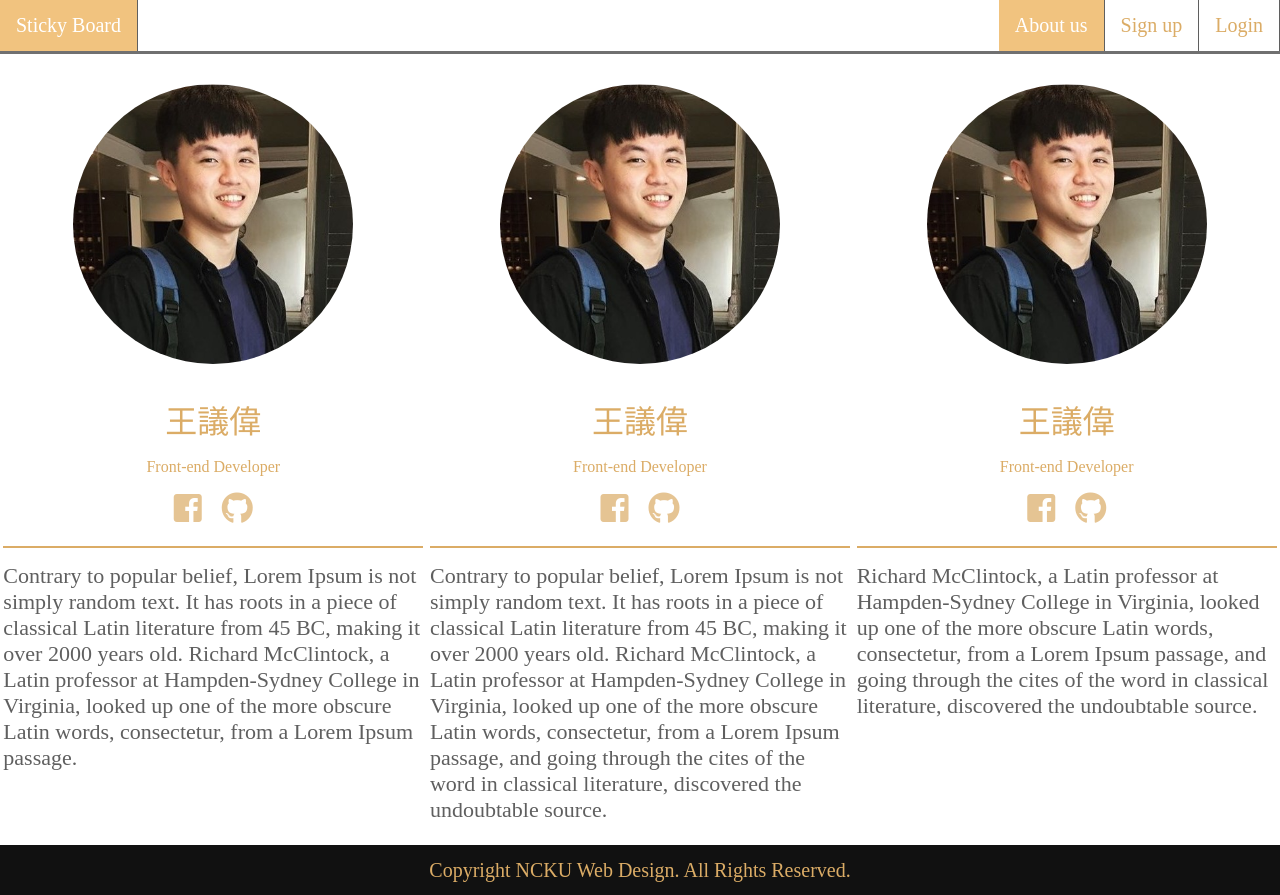
After one commit to eric8607242/StickyBoard, a Django app: template stickyboard/templates/about.html in a window 1280 px wide. The commit adds this page. Run offline with Django 3.2, Linux system fonts and the light colour scheme; the template is opened without the code that fills it, so the values that code supplies are empty; some libraries are stand-ins or nearby versions.

Commit message:
Complete front-end v1

```diff
--- /dev/null
+++ b/stickyboard/static/css/about.css
@@ -0,0 +1,33 @@
+a {
+    text-decoration: none;
+}
+
+.developer-name {
+    color: #dbac66;
+    font-size: 32px;
+}
+
+.developer-title {
+    color: #dbac66;
+    font-size: 16px;
+}
+
+.contact-icons i{
+    color: #dbac66;
+    opacity: 0.7;
+}
+
+.contact-icons i:hover {
+    opacity: 1;
+    -webkit-transition-duration: 0.4s;
+    -o-transition-duration: 0.4s;
+    transition-duration: 0.4s;
+    -webkit-transform: scale(1.2);
+    -ms-transform: scale(1.2);
+    transform: scale(1.2);
+}
+
+.developer-description {
+    color: rgb(95, 95, 95);
+    font-size: 22px;
+}
--- /dev/null
+++ b/stickyboard/static/css/grid.css
@@ -0,0 +1,102 @@
+html,
+body {
+    margin: 0;
+    padding: 0;
+    height: 100%;
+}
+
+.my-wrapper {
+    min-height: 100%;
+    position: relative;
+}
+
+section{
+    padding-bottom:50px;   /* Height of the footer */
+}
+
+.member-outer {
+    background-color: rgb(255, 255, 255);
+    display: -webkit-box;
+    display: -ms-flexbox;
+    display: flex;
+    -webkit-box-orient: vertical;
+    -webkit-box-direction: normal;
+        -ms-flex-direction: column;
+            flex-direction: column;
+    -ms-flex-pack: distribute;
+        justify-content: space-around;
+    -webkit-box-align: center;
+        -ms-flex-align: center;
+            align-items: center;
+}
+
+.member-inner {
+    width: 100%;
+    max-width: 1400px;
+    min-height: 85vh;
+    margin-top: 30px;
+    display: -webkit-box;
+    display: -ms-flexbox;
+    display: flex;
+    -ms-flex-wrap: wrap;
+        flex-wrap: wrap;
+    -webkit-box-orient: horizontal;
+    -webkit-box-direction: normal;
+        -ms-flex-direction: row;
+            flex-direction: row;
+    -ms-flex-pack: distribute;
+        justify-content: space-around;
+    -webkit-box-align: start;
+        -ms-flex-align: start;
+            align-items: flex-start;
+    background-color: rgb(255, 255, 255);
+}
+
+.member-card {
+    min-height: 550px;
+    max-width: 420px;
+    -ms-flex-preferred-size: auto;
+        flex-basis: auto;
+    display: -webkit-box;
+    display: -ms-flexbox;
+    display: flex;
+    -webkit-box-orient: vertical;
+    -webkit-box-direction: normal;
+        -ms-flex-direction: column;
+            flex-direction: column;
+    -webkit-box-pack: center;
+        -ms-flex-pack: center;
+            justify-content: center;
+    -webkit-box-align: center;
+        -ms-flex-align: center;
+            align-items: center;
+}
+
+.avatar {
+    max-width: 350px;
+    min-width: 280px;
+    height: 280px;
+    border-radius: 100%;
+}
+
+.contact-icons {
+    margin-left: 8px;
+    margin-right: 8px;
+    margin-bottom: 10px;
+}
+
+.developer-name {
+    margin-bottom: 0px;
+}
+
+.developer-description {
+    padding-top: 15px;
+    border-top: 2px solid #dbac66;
+}
+
+@media screen and (max-width: 450px) {
+    .developer-description {
+        padding-left: 20px;
+        padding-right: 20px;
+    }
+}
--- a/stickyboard/static/css/nav.css
+++ b/stickyboard/static/css/nav.css
@@ -1,27 +1,29 @@
 .topnav {
     overflow: hidden;
-    background-color: #303030;
-    border-bottom: 1px solid rgb(95, 95, 95);
-    -webkit-box-shadow: 10px 4px #636363;
-            box-shadow: 10px 4px #636363;
-    margin-bottom: 20px;
+    background-color: #ffffff;
+    border-bottom: 3px solid rgb(112, 112, 112);
+    -webkit-box-shadow: 10px 2px #c9c9c9;
+    box-shadow: 10px 2px #c9c9c9;
 }
 
 .topnav .menu-active,
 .topnav a:hover {
-    /* background-color: #ab7a30; */
-    color: #f1c37f;
+    color: #ffffff;
+    background-color: #f1c37f;
 }
 
 .topnav a {
     float: left;
     display: block;
-    color: rgb(255, 255, 255);
+    color: #dbac66;
     text-align: center;
     padding: 14px 16px;
     text-decoration: none;
-    font-size: 17px;
+    font-size: 20px;
     border-right: 1px solid rgb(95, 95, 95);
+    -webkit-transition-duration: 0.2s;
+    -o-transition-duration: 0.2s;
+    transition-duration: 0.2s;
 }
 
 .topnav a:nth-last-child(2),
@@ -32,6 +34,27 @@
 
 .topnav .icon {
     display: none;
+}
+
+footer {
+    width: 100%;
+    height: 50px;
+    position: absolute;
+    bottom: 0;
+    display: -webkit-box;
+    display: -ms-flexbox;
+    display: flex;
+    -webkit-box-align: center;
+        -ms-flex-align: center;
+            align-items: center;
+    -webkit-box-pack: center;
+        -ms-flex-pack: center;
+            justify-content: center;
+    -ms-flex-item-align: end;
+        align-self: flex-end;
+    font-size: 20px;
+    background: rgb(17, 17, 17);
+    color: #dbac66;
 }
 
 @media screen and (max-width: 700px) {
@@ -59,3 +82,9 @@
         text-align: left;
     }
 }
+
+@media screen and (max-width: 450px) {
+    footer{
+        font-size: 14px;
+    }
+}
--- /dev/null
+++ b/stickyboard/static/js/nav.js
@@ -0,0 +1,11 @@
+function responsive_nav() {
+    let x = document.getElementById("myTopnav");
+    let down_icon = document.getElementsByClassName('slide-down')[0];
+    if (x.className === "topnav") {
+        x.className += " responsive";
+        down_icon.style.display = "none";
+    } else {
+        x.className = "topnav";
+        down_icon.style.display = "block";
+    }
+}
--- /dev/null
+++ b/stickyboard/templates/about.html
@@ -0,0 +1,100 @@
+<html>
+
+<head>
+    <meta name="viewport" content="width=device-width, initial-scale=1.0, maximum-scale=1.0, user-scalable=0">
+    <meta charset="utf-8">
+    <title>Sticky Board</title>
+    <script type="text/javascript" src="./js/bootstrap.min.js"></script>
+    <script type="text/javascript" src="./js/jQuery.min.js"></script>
+    <link rel="stylesheet" href="https://use.fontawesome.com/releases/v5.0.12/css/all.css" integrity="sha384-G0fIWCsCzJIMAVNQPfjH08cyYaUtMwjJwqiRKxxE/rx96Uroj1BtIQ6MLJuheaO9"
+        crossorigin="anonymous">
+    <link rel="stylesheet" href="./css/nav.css"></link>
+    <link rel="stylesheet" href="./css/grid.css"></link>
+    <link rel="stylesheet" href="./css/about.css"></link>
+</head>
+
+<body>
+    <div class="my-wrapper">
+
+        <header>
+            <div class="topnav" id="myTopnav">
+                <a href="index.html">Sticky Board</a>
+                <a href="login.html">Login</a>
+                <a href="signup.html">Sign up</a>
+                <a href="about.html" class="menu-active">About us</a>
+                <a href="javascript:void(0);" class="icon" onclick="responsive_nav()">
+                    <i class="fa fa-bars"></i>
+                </a>
+            </div>
+        </header>
+        <section class="my-content">
+            <div class="member-outer">
+                <div class="member-inner">
+                    <div class="member-card">
+                        <img class="avatar" src="./images/yiwei.jpg">
+                        <p class="developer-name">王議偉</p>
+                        <p class="developer-title">Front-end Developer</p>
+                        <div>
+                            <a class="contact-icons" href="https://www.facebook.com/yiweiWang01" target="_blank">
+                                <i class="fab fa-facebook-square fa-2x fa-contact-info"></i>
+                            </a>
+                            <a class="contact-icons" href="https://github.com/Wang-YiWei" target="_blank">
+                                <i class="fab fa-github fa-2x fa-contact-info"></i>
+                            </a>
+                        </div>
+                        <p class="developer-description">
+                            Contrary to popular belief, Lorem Ipsum is not simply random text. It has roots in a piece of classical Latin literature
+                            from 45 BC, making it over 2000 years old. Richard McClintock, a Latin professor at Hampden-Sydney
+                            College in Virginia, looked up one of the more obscure Latin words, consectetur, from a Lorem
+                            Ipsum passage.
+                        </p>
+                    </div>
+                    <div class="member-card">
+                        <img class="avatar" src="./images/yiwei.jpg">
+                        <p class="developer-name">王議偉</p>
+                        <p class="developer-title">Front-end Developer</p>
+                        <div>
+                            <a class="contact-icons" href="https://www.facebook.com/yiweiWang01" target="_blank">
+                                <i class="fab fa-facebook-square fa-2x fa-contact-info"></i>
+                            </a>
+                            <a class="contact-icons" href="https://github.com/Wang-YiWei" target="_blank">
+                                <i class="fab fa-github fa-2x fa-contact-info"></i>
+                            </a>
+                        </div>
+                        <p class="developer-description">
+                            Contrary to popular belief, Lorem Ipsum is not simply random text. It has roots in a piece of classical Latin literature
+                            from 45 BC, making it over 2000 years old. Richard McClintock, a Latin professor at Hampden-Sydney
+                            College in Virginia, looked up one of the more obscure Latin words, consectetur, from a Lorem
+                            Ipsum passage, and going through the cites of the word in classical literature, discovered the
+                            undoubtable source.
+                        </p>
+                    </div>
+                    <div class="member-card">
+                        <img class="avatar" src="./images/yiwei.jpg">
+                        <p class="developer-name">王議偉</p>
+                        <p class="developer-title">Front-end Developer</p>
+                        <div>
+                            <a class="contact-icons" href="https://www.facebook.com/yiweiWang01" target="_blank">
+                                <i class="fab fa-facebook-square fa-2x fa-contact-info"></i>
+                            </a>
+                            <a class="contact-icons" href="https://github.com/Wang-YiWei" target="_blank">
+                                <i class="fab fa-github fa-2x fa-contact-info"></i>
+                            </a>
+                        </div>
+                        <p class="developer-description">
+                            Richard McClintock, a Latin professor at Hampden-Sydney College in Virginia, looked up one of the more obscure Latin words,
+                            consectetur, from a Lorem Ipsum passage, and going through the cites of the word in classical
+                            literature, discovered the undoubtable source.
+                        </p>
+                    </div>
+                </div>
+            </div>
+        </section>
+        <footer>
+            Copyright NCKU Web Design. All Rights Reserved.
+        </footer>
+    </div>
+</body>
+
+</html>
+<script type="text/javascript" src="./js/nav.js"></script>
```
Also changed, not shown: stickyboard/static/css/home.css (added, +73 -0 lines), stickyboard/static/css/style.css (added, +40 -0 lines), stickyboard/static/css/userauth.css (+75 -38 lines), stickyboard/static/js/animate.js (added, +14 -0 lines), stickyboard/templates/index.html (added, +48 -0 lines), stickyboard/templates/login.html (added, +58 -0 lines), stickyboard/templates/signup.html (added, +71 -0 lines), stickyboard/static/images/logo.png (added), stickyboard/static/images/yiwei.jpg (added).
